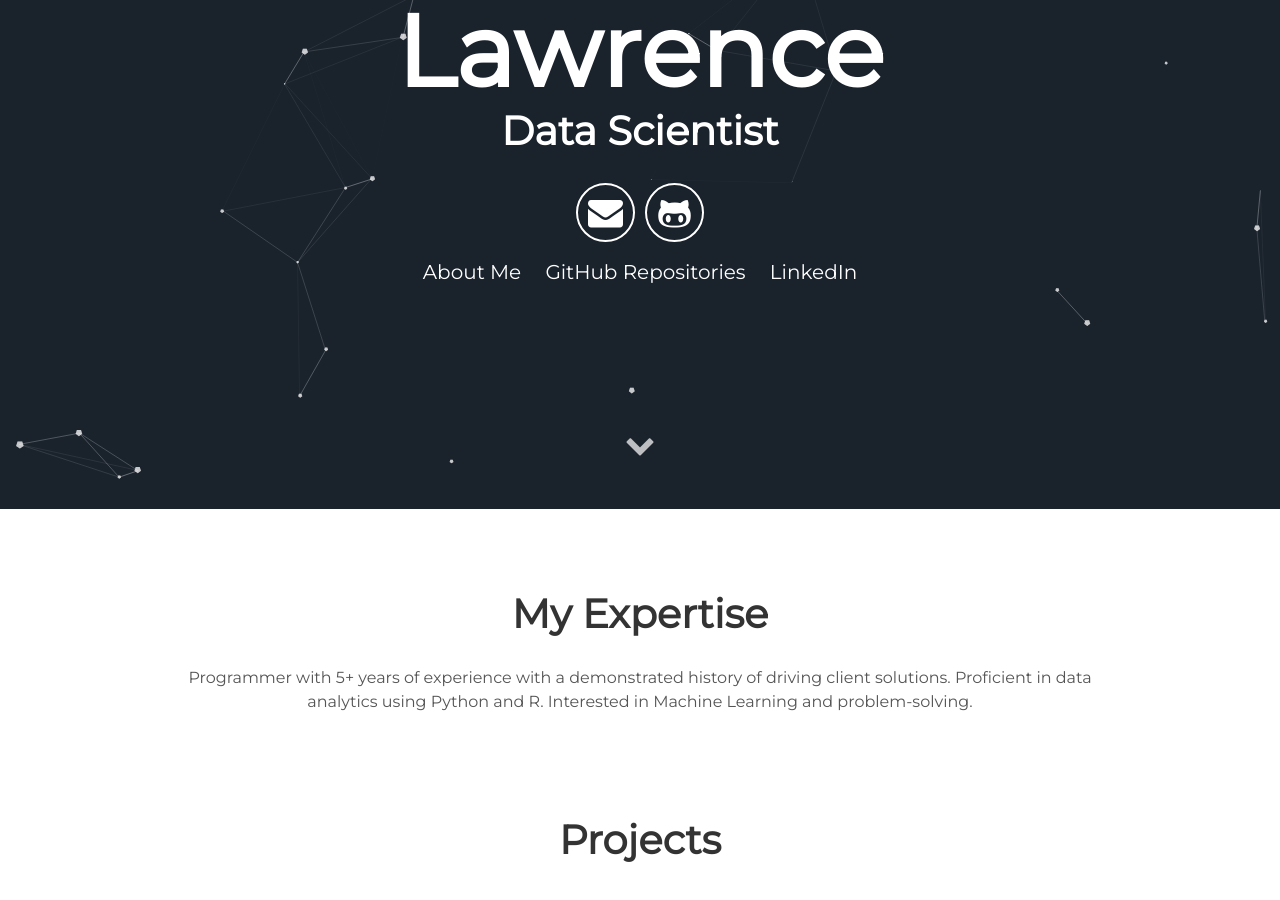
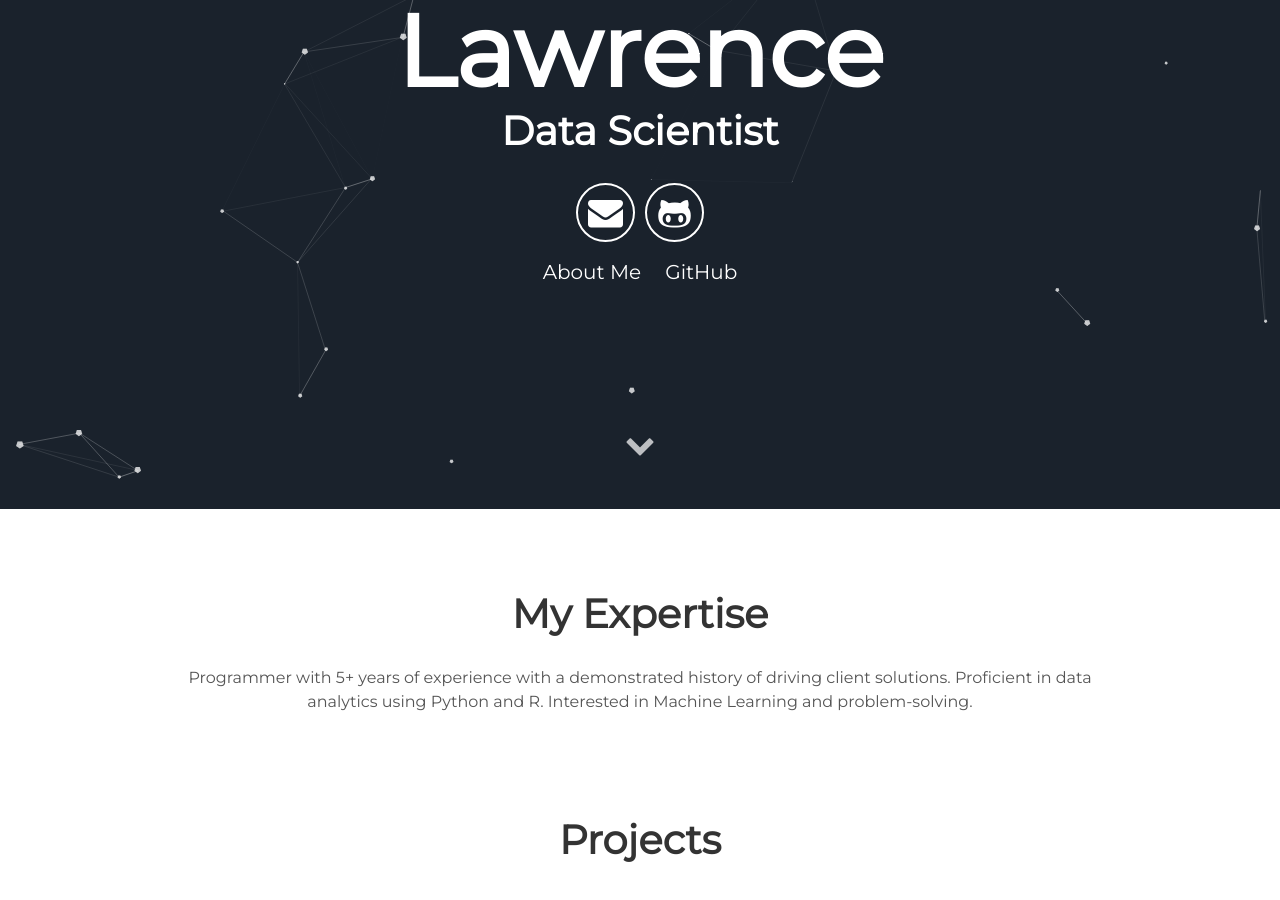
Before and after one commit to Jonathan813/Portfolio, a Jekyll site: the page built from index.html, in a window 1280 px wide and 900 px high, scrolled down 391 px. Built offline with Jekyll 4.4.1, drawn with Linux system fonts in a browser that asks for light colours.

Commit message:
Update header.html

```diff
--- a/_includes/header.html
+++ b/_includes/header.html
@@ -9,9 +9,8 @@
         <a aria-label="My Github" target="_blank" href="#"><i class="icon fa fa-github-alt" aria-hidden="true"></i></a>
       </div>
       <div class="header-links">
-        <a class="link" href="https://jonathan813.github.io/Portfolio/#about" data-scroll>About Me</a>
-        <a class="link" href="#projects" data-scroll>GitHub Repositories</a>
-        <a class="link" href="https://www.linkedin.com/in/jonathan-e-lawrence/" data-scroll>LinkedIn</a>
+        <a class="link" href="https://jonathan813.github.io/Portfolio#about" data-scroll>About Me</a>
+        <a class="link" href="#projects" data-scroll>GitHub</a>
       </div>
   </div>
   <a class="down" href="#about" data-scroll><i class="icon fa fa-chevron-down" aria-hidden="true"></i></a>
```
